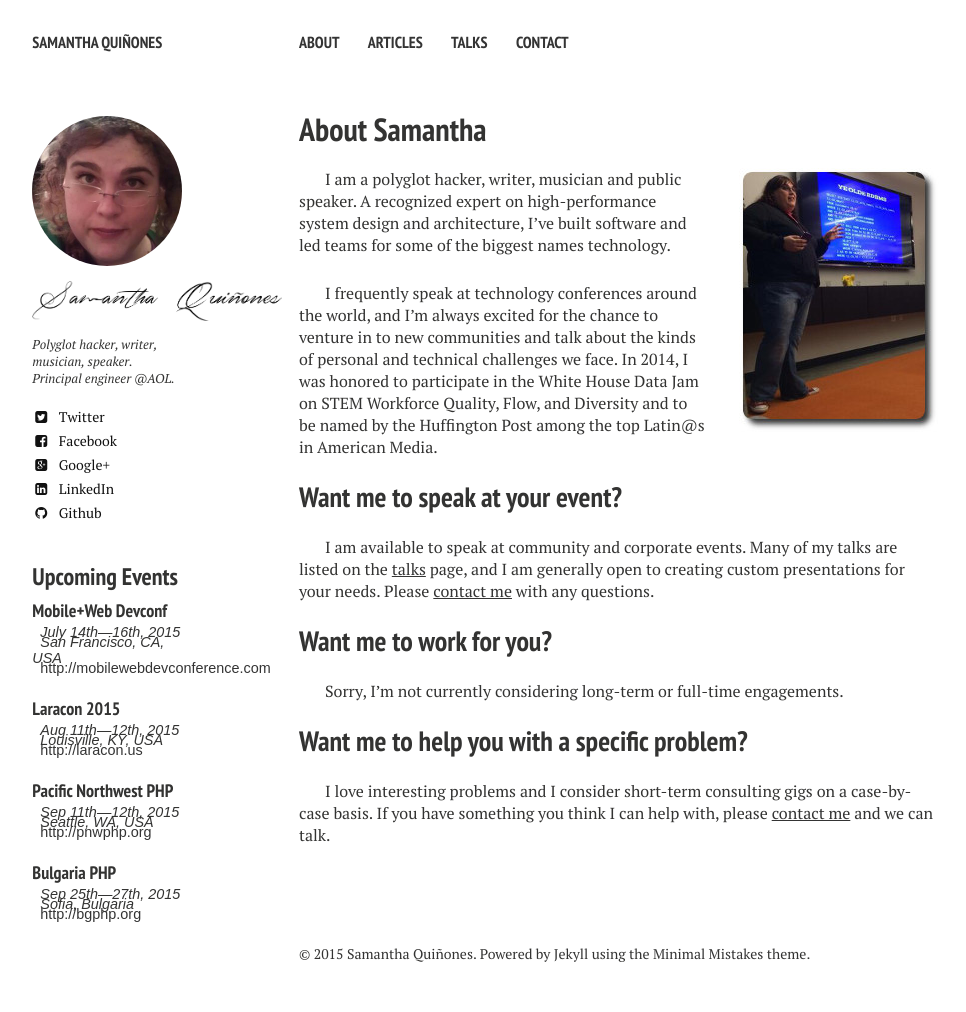
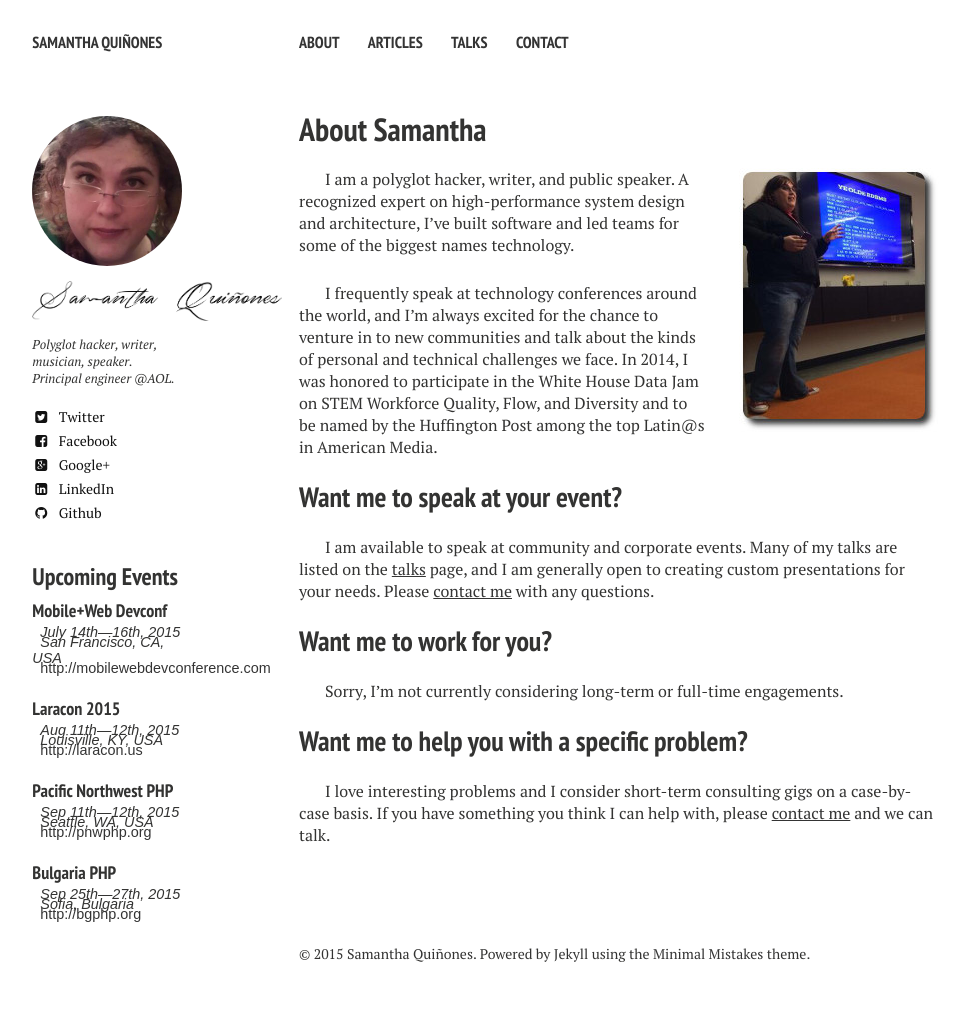
Before and after one commit to ieatkillerbees/squinones.github.io, a Jekyll site: the page built from about/index.md, in a window 1280 px wide. Shown: the whole page, without its empty margins (21-987 px from the left). Built offline with Jekyll 4.4.1, drawn with Linux system fonts in a browser that asks for light colours; nearby versions of some CDN libraries.

Commit message:
Update index.md

```diff
--- a/about/index.md
+++ b/about/index.md
@@ -7,7 +7,7 @@ share: false
 comments: false
 ---
 
-<img src="/images/bmorephp_cropped.jpg" align="right" />I am a polyglot hacker, writer, musician and public speaker. A recognized expert on high-performance system design and
+<img src="/images/bmorephp_cropped.jpg" align="right" />I am a polyglot hacker, writer, and public speaker. A recognized expert on high-performance system design and
 architecture, I've built software and led teams for some of the biggest names technology.
 
 I frequently speak at technology conferences around the world, and I'm always excited for the chance to venture in to
```
